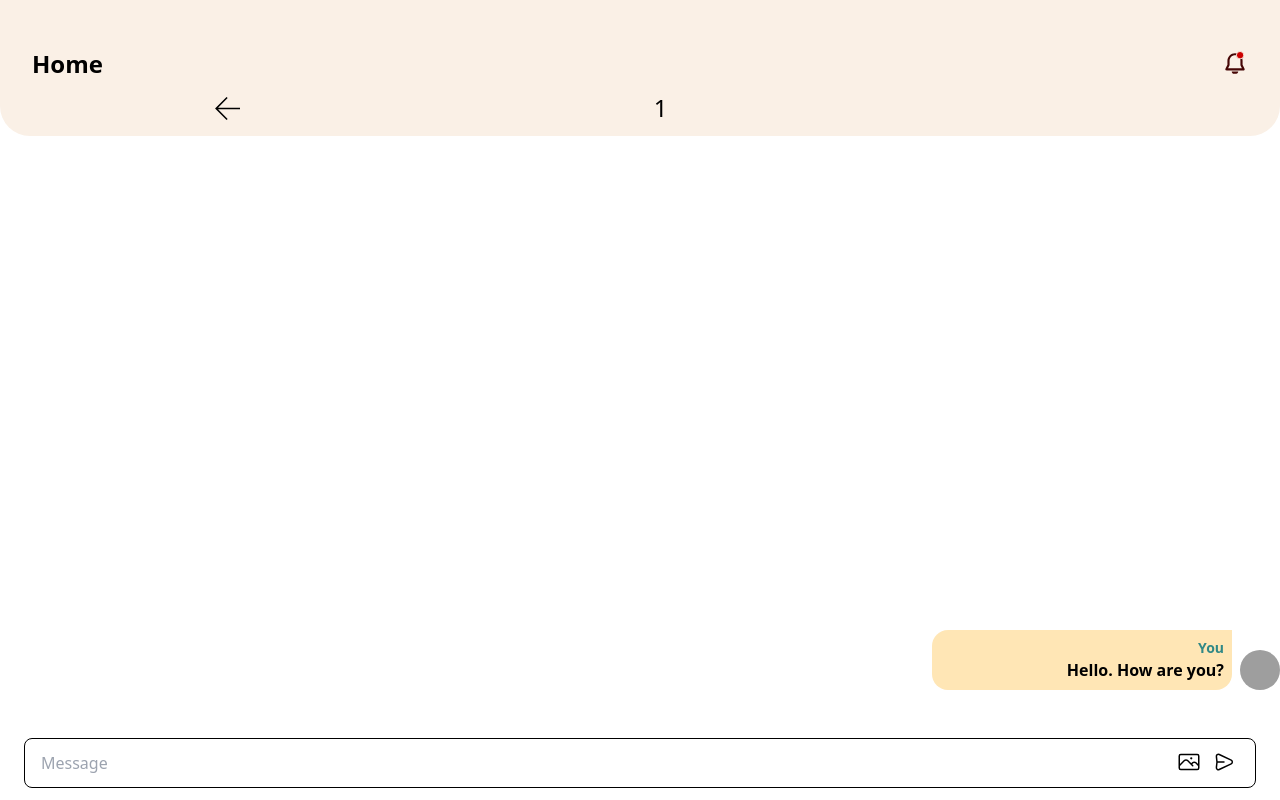
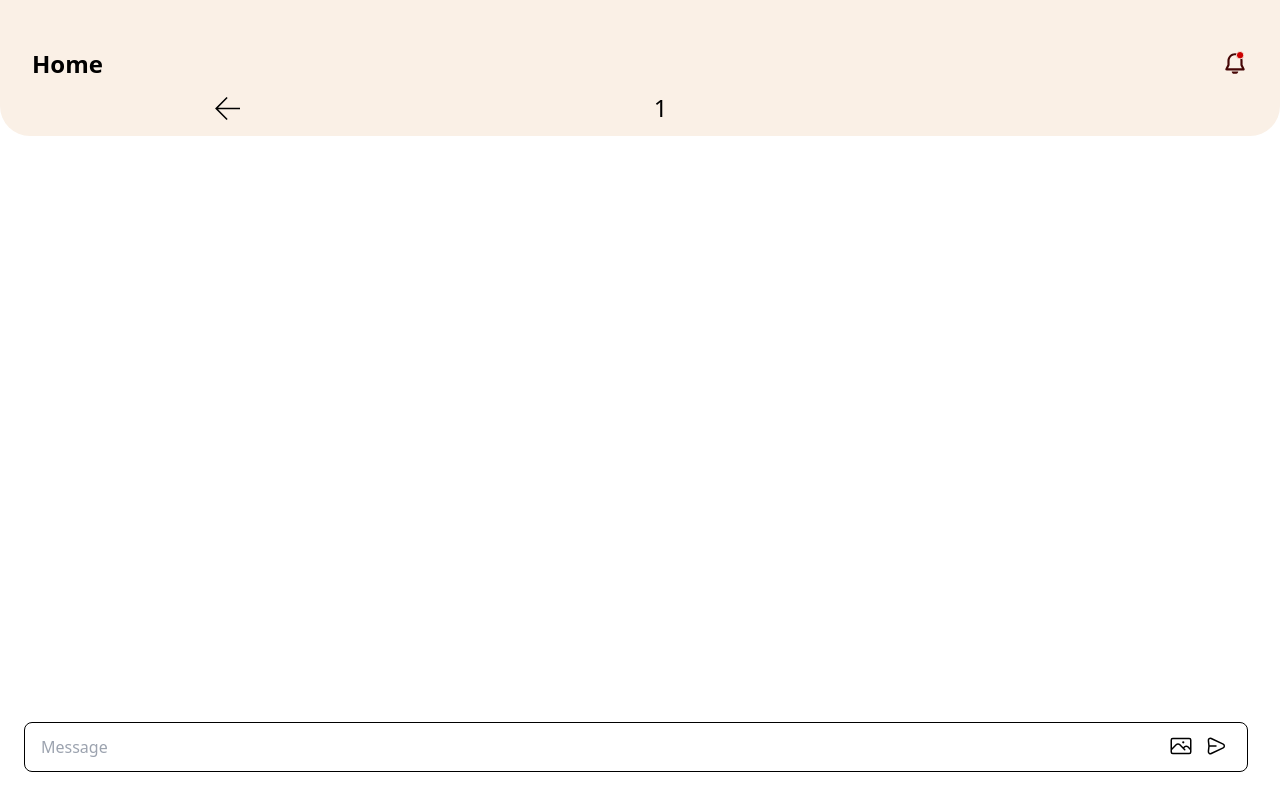
Before and after one commit to assudani66/Palikin, a React (Vite) app: page /community/chat/1 in a window 1280 px wide. Built offline with nearby package versions, Linux system fonts and the light colour scheme; grey boxes are pictures that could not be loaded.

Commit message:
fix: community chat

```diff
--- a/src/pages/communityChat/CommunityChat.jsx
+++ b/src/pages/communityChat/CommunityChat.jsx
@@ -12,6 +12,8 @@ export const CommunityChat = ({setShowNavBar}) =>
   const [media, setMedia] = useState(null)
   const [mediaUrl, setMediaUrl] = useState("")
   const [openModal, setOpenModal] = useState(false);
+  const [message, setMessage] = useState('')
+  const [chatMessages, setChatMessages] = useState([]);
 
   const navigate = useNavigate();
 
@@ -22,12 +24,19 @@ export const CommunityChat = ({setShowNavBar}) =>
 
   }
 
+  const handleMessage = () => {
+    if(message.trim() !== ''){
+      setChatMessages([...chatMessages, message])
+      setMessage('')
+    }
+  }
+
   useEffect(()=>{
     setShowNavBar(false);
   },[])
 
   return (
-    <div className='flex h-screen flex-col overflow-x-hidden'>
+    <div className='flex h-[98%] flex-col overflow-x-hidden'>
       <header className="flex flex-col relative top-0 w-full">
       <Header heading="Home" padding={"pb-14"}/>
       <section className=" absolute bottom-3 ml-2 flex justify-around items-center w-full font-normal ">
@@ -40,19 +49,29 @@ export const CommunityChat = ({setShowNavBar}) =>
       </section>
     </header>
 
-    <div className='w-screen flex flex-col flex-1 justify-end relative'>
+    <div className='w-screen flex flex-col flex-1 pr-2 justify-end relative overflow-x-hidden'>
       {openModal && <ImageModal media={media} setMedia={setMedia} setMediaUrl={setMediaUrl} setOpenModal={setOpenModal}/>}
+
+
       <div className='mb-[40px]'>
-        <div className='flex items-end justify-end mb-[20px]'>
-          <div className="bg-[#FFCD6C]/50 text-white p-2 rounded-tl-2xl rounded-bl-2xl rounded-br-2xl w-[300px]">
-            <h1 className="text-right text-sm text-[#308886] font-bold">You</h1>
-            <h1 className='text-right text-black font-bold'>Hello. How are you?</h1>
-          </div>
-            <img src="https://i.postimg.cc/fTYff9yW/urahichi.gif" alt="profile" className='w-10 h-10 rounded-full ml-2'/>
-        </div>
+        {
+          chatMessages.map((message, index) => {
+            return (
+              <div className='flex items-end justify-end mb-[20px]' key={index}>
+              <div className='bg-[#FFCD6C]/50 text-white p-2 pl-2 rounded-tl-2xl rounded-bl-2xl rounded-br-2xl w-fit'>
+                <h1 className="text-right text-sm text-[#308886] font-bold mb-[3px]">You</h1>
+                <p className='text-right text-black font-bold'>{message}</p>
+              </div>
+              <img src="https://i.postimg.cc/fTYff9yW/urahichi.gif" alt="profile" className='w-10 h-10 rounded-full ml-2'/>
+            </div>
+            )
+          })
+        }
+
+
         {mediaUrl &&
         <div className='flex items-end justify-end'>
-          <div className='bg-[#FFCD6C]/50 text-white p-2 rounded-tl-2xl rounded-bl-2xl rounded-br-2xl w-[300px]'>
+          <div className='bg-[#FFCD6C]/50 text-white p-2 rounded-tl-2xl rounded-bl-2xl rounded-br-2xl w-[280px]'>
           <h1 className="text-right text-sm text-[#308886] font-bold mb-[3px]">You</h1>
             <img src={mediaUrl} alt="upload" className="rounded-tl-2xl rounded-bl-2xl rounded-br-2xl"/>
           </div>
@@ -60,9 +79,12 @@ export const CommunityChat = ({setShowNavBar}) =>
         </div>
         }
       </div>
+
+
+
       <footer className='w-full px-6 px flex justify-items-stretch  sticky bottom-3'>
-        <input placeholder='Message' className='border box-border border-black rounded-lg px-4 py-3  flex-1' />
-        <svg xmlns="http://www.w3.org/2000/svg" width="24" height="24" viewBox="0 0 24 24" fill="none" className="absolute right-11 top-3 cursor-pointer">
+        <input placeholder='Message' className='border box-border border-black rounded-lg px-4 py-3  flex-1' value={message} onChange={(e) => setMessage(e.target.value)}/>
+        <svg xmlns="http://www.w3.org/2000/svg" width="24" height="24" viewBox="0 0 24 24" fill="none" className="absolute right-11 top-3 cursor-pointer" onClick={handleMessage}>
           <path d="M4.99994 12L4.39594 6.563C4.22294 5.007 5.82494 3.864 7.23994 4.535L19.1839 10.193C20.7089 10.915 20.7089 13.085 19.1839 13.807L7.23994 19.465C5.82494 20.135 4.22294 18.993 4.39594 17.437L4.99994 12ZM4.99994 12H11.9999" stroke="black" stroke-width="1.5" stroke-linecap="round" stroke-linejoin="round"/>
          </svg>
         <svg xmlns="http://www.w3.org/2000/svg" fill="none" viewBox="0 0 24 24" stroke-width="1.5" stroke="currentColor" class="w-6 h-6" onClick={() => setOpenModal(true)} className="absolute w-6 h-6 right-[79px] top-3">
```
